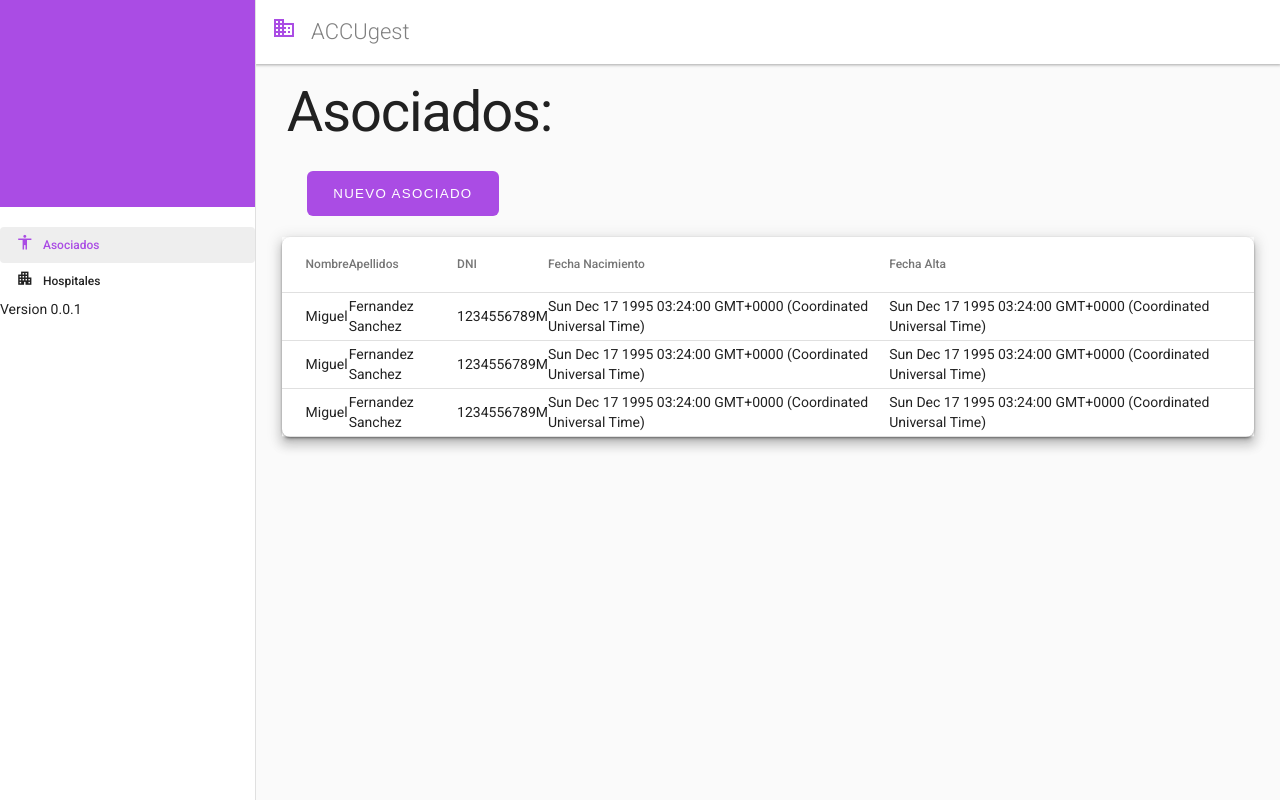
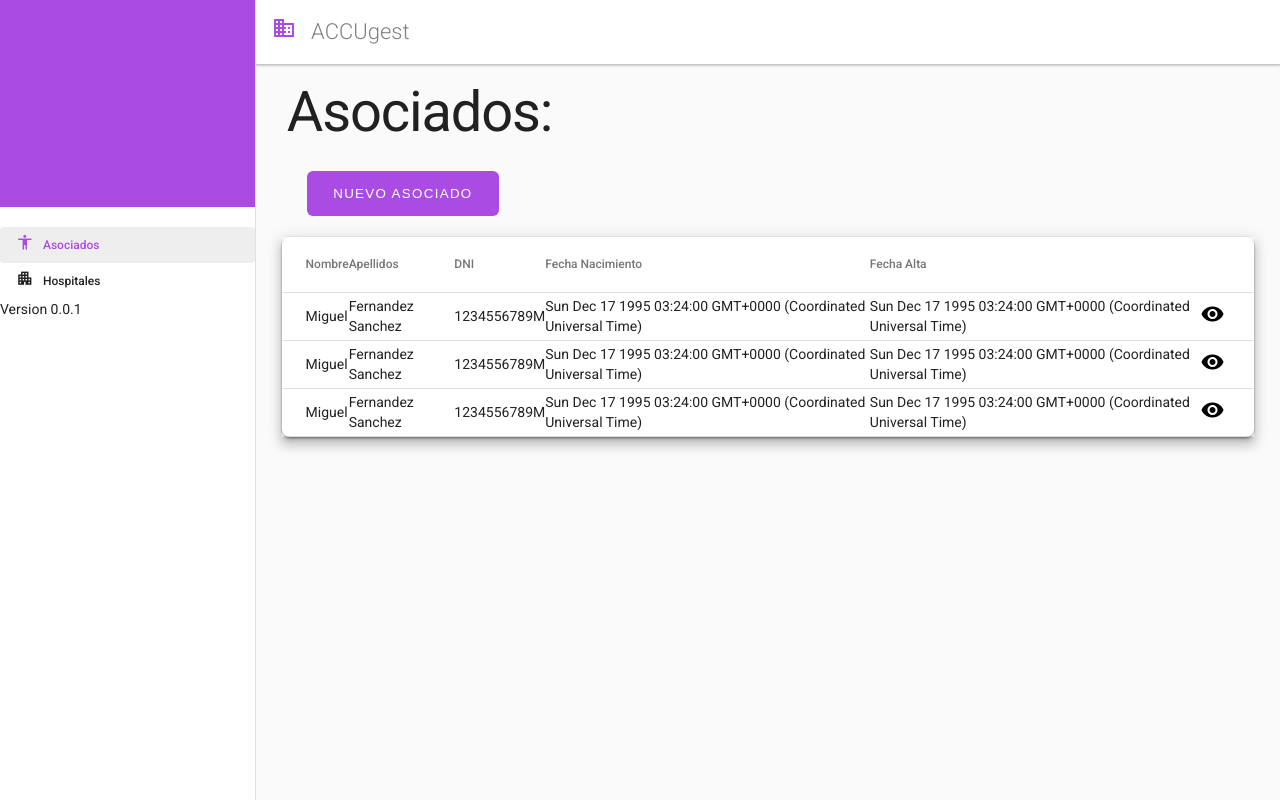
Before and after one commit to mfernandez-dev/app-gestion-accu-front, an Angular app: page /asociados in a window 1280 px wide. Built offline with nearby package versions, Linux system fonts and the light colour scheme.

Commit message:
boton detalles

```diff
--- a/src/app/asociados/asociados.module.ts
+++ b/src/app/asociados/asociados.module.ts
@@ -6,14 +6,15 @@ import { PantallaAsociadosComponent } from './components/pantalla-asociados/pant
 import { TablaAsociadosComponent } from './components/tabla-asociados/tabla-asociados.component';
 import { MatTableModule } from '@angular/material/table';
 import { BotonNuevoAsociadoComponent } from './components/boton-nuevo-asociado/boton-nuevo-asociado.component';
-
+import { MatIconModule } from '@angular/material/icon';
 
 @NgModule({
   declarations: [PantallaAsociadosComponent, TablaAsociadosComponent, BotonNuevoAsociadoComponent],
   imports: [
     CommonModule,
     AsociadosRoutingModule,
-    MatTableModule
+    MatTableModule,
+    MatIconModule
   ]
 })
 export class AsociadosModule { }
--- a/src/app/asociados/components/tabla-asociados/tabla-asociados.component.html
+++ b/src/app/asociados/components/tabla-asociados/tabla-asociados.component.html
@@ -29,6 +29,16 @@
       {{asociado.fechaAlta}}
     </td>
   </ng-container>
+  <ng-container matColumnDef="details">
+    <th mat-header-cell *matHeaderCellDef></th>
+    <td mat-cell *matCellDef="let asociado">
+
+      <button mat-icon-button class="details-button" routerLink="">
+        <mat-icon class="menunavegacion-container__icon">visibility</mat-icon>
+      </button>
+
+    </td>
+  </ng-container>
   <tr mat-header-row *matHeaderRowDef="displayedColumns"></tr>
   <tr mat-row *matRowDef="let row; columns: displayedColumns;"></tr>
 </table>
--- a/src/app/asociados/components/tabla-asociados/tabla-asociados.component.scss
+++ b/src/app/asociados/components/tabla-asociados/tabla-asociados.component.scss
@@ -2,3 +2,7 @@ table {
   width: 100%;
   background: inherit;
 }
+.details-button{
+  border: none;
+  background-color: #ffffff00;
+}
--- a/src/app/asociados/components/tabla-asociados/tabla-asociados.component.ts
+++ b/src/app/asociados/components/tabla-asociados/tabla-asociados.component.ts
@@ -11,7 +11,7 @@ import { MatTableDataSource } from '@angular/material/table';
 export class TablaAsociadosComponent implements OnInit, OnChanges {
 
   public asociadosList: Asociado[] = [];
-  public displayedColumns: string[] = ['nombre', 'apellidos', 'dni', 'fechaNacimiento', 'fechaAlta'];
+  public displayedColumns: string[] = ['nombre', 'apellidos', 'dni', 'fechaNacimiento', 'fechaAlta', 'details'];
   public dataSource: MatTableDataSource<Asociado>;
 
   constructor( private asociadoService: AsociadosService) { }
```
